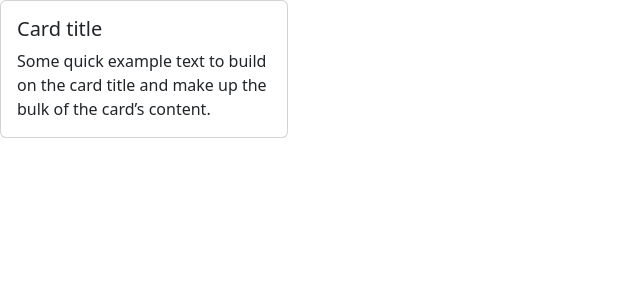
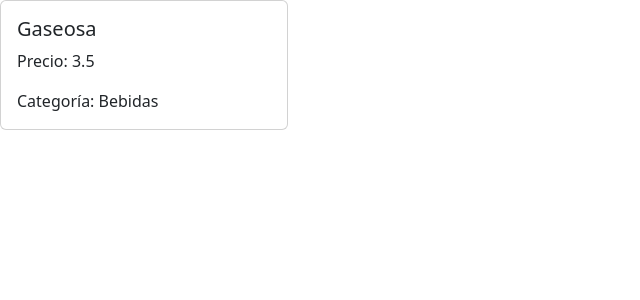
Before and after one commit to ulima-pw/2025-2.655-EjerciciosReact, a React (Vite) app in the folder ejercicio_1/: page / in a window 1280 px wide. Shown: the top 300 px of the page, without its empty margins (0-640 px from the left). Built offline with nearby package versions, Linux system fonts and the light colour scheme.

Commit message:
Tarjeta con data

```diff
--- a/ejercicio_1/src/components/ProductCard.tsx
+++ b/ejercicio_1/src/components/ProductCard.tsx
@@ -1,8 +1,13 @@
-const ProductCard = () => {
+const ProductCard = (props : ProductCardProps) => {
     return <div className="card" style={ { width : "18rem" } }>
         <div className="card-body">
-            <h5 className="card-title">Card title</h5>
-            <p className="card-text">Some quick example text to build on the card title and make up the bulk of the card’s content.</p>
+            <h5 className="card-title">{ props.product.name }</h5>
+            <p className="card-text">
+                Precio: { props.product.price }
+            </p>
+            <p className="card-text">
+                Categoría: { props.product.category }
+            </p>
         </div>
     </div>
 }
--- a/ejercicio_1/src/pages/ProductsPage.tsx
+++ b/ejercicio_1/src/pages/ProductsPage.tsx
@@ -1,7 +1,15 @@
-import ProductCard from "../components/ProductCard"
+import ProductCard, { type Product } from "../components/ProductCard"
 
 const ProductsPage = () => {
-    return <ProductCard />
+    const producto : Product = {
+        id : "1",
+        name : "Gaseosa",
+        price : 3.5,
+        category : "Bebidas"
+    }
+    return <ProductCard product={ producto }
+                isFav={ false }
+                onToggle={ () => {} } />
 }
 
 export default ProductsPage
```
